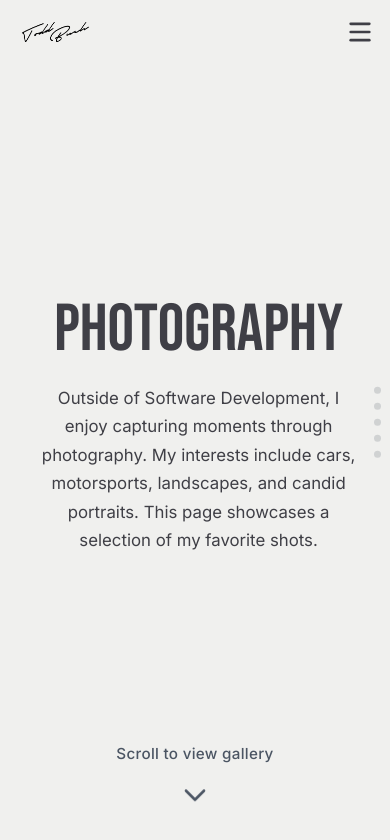
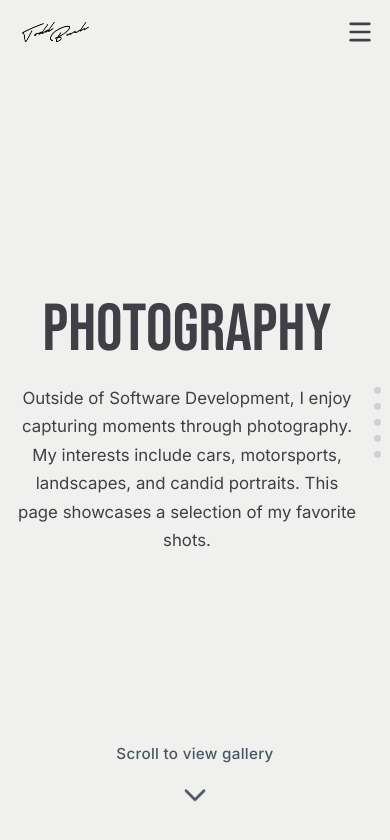
Before and after one commit to todd-buch/Portfolio, a React (Vite) app: page /photography in a window 390 px wide. Shown: the top 840 px of the page. Built offline with nearby package versions, Linux system fonts and the light colour scheme.

Commit message:
Touch ups to the photography expanding cards, fix photography text at the top.

```diff
--- a/src/pages/Photography/PhotoScroller.css
+++ b/src/pages/Photography/PhotoScroller.css
@@ -60,7 +60,8 @@
   align-items: center;
   justify-content: center;
   text-align: center;
-  max-width: 40rem;
+  width: 100%;
+  max-width: 100%;
   margin: 0 auto;
   padding-bottom: 5rem;
 }
@@ -337,20 +338,16 @@
 
 @media (max-width: 900px) {
   /*
-   * Intro centering only — keep original type scale; nudge for side dots.
+   * Intro centering — match slide left/right padding so the text
+   * is centred between the left edge and the dot nav on the right.
    */
   .photo-intro {
-    padding: 7.5rem 2rem 2rem;
-    padding-left: calc(2rem + 0.45rem);
-    padding-right: 2rem;
+    padding: 7.5rem 2.25rem 2rem 1.25rem;
     box-sizing: border-box;
   }
 
   .photo-intro-center {
     width: 100%;
-    max-width: 40rem;
-    margin-inline: auto;
-    padding-bottom: 5rem;
     box-sizing: border-box;
   }
 
@@ -480,6 +477,11 @@
 }
 
 @media (max-width: 480px) {
+  .photo-intro {
+    padding-left: 1rem;
+    padding-right: 2rem;
+  }
+
   .photo-slide {
     --photo-mobile-pad-bottom: max(1.65rem, env(safe-area-inset-bottom, 0px));
     --photo-mobile-chrome: 5.5rem;
--- a/src/pages/Photography/Photo_Description.css
+++ b/src/pages/Photography/Photo_Description.css
@@ -225,13 +225,13 @@
     font-size: clamp(1.2rem, 5.2vw, 1.55rem);
     line-height: 1.2;
   }
-}
 
-/* Programmatic collapse (scroll away) — no height animation that fights scroll */
-.photo-description-box--instant .photo-description-details,
-.photo-description-box--instant .photo-description-top,
-.photo-description-box--instant .photo-description-toggle-icon {
-  transition: none !important;
+  /* Programmatic collapse (scroll away) — no height animation that fights scroll */
+  .photo-description-box--instant .photo-description-details,
+  .photo-description-box--instant .photo-description-top,
+  .photo-description-box--instant .photo-description-toggle-icon {
+    transition: none !important;
+  }
 }
 
 @media (prefers-reduced-motion: reduce) {
--- a/src/pages/Photography/Photo_Description.tsx
+++ b/src/pages/Photography/Photo_Description.tsx
@@ -35,6 +35,8 @@ export default function Photo_Description({
   const scrollBeforeExpand = useRef<number | null>(null);
   const detailsId = useId();
   const [expanded, setExpanded] = useState(false);
+  const expandedRef = useRef(expanded);
+  expandedRef.current = expanded;
 
   const hasDate = date != null && date !== "";
   const hasBody = children != null && children !== "";
@@ -62,7 +64,7 @@ export default function Photo_Description({
     if (!scroller) return;
 
     const onActiveChange = (event: Event) => {
-      if (!expanded) return;
+      if (!expandedRef.current) return;
       const detail = (
         event as CustomEvent<{ activeIndex: number; dotsDimmed: boolean }>
       ).detail;
@@ -92,7 +94,7 @@ export default function Photo_Description({
     return () => {
       scroller.removeEventListener("photo-active-change", onActiveChange);
     };
-  }, [expanded]);
+  }, []);
 
   const openGallery = () => {
     if (!galleryTo) return;
@@ -144,16 +146,24 @@ export default function Photo_Description({
 
       const boxRect = box.getBoundingClientRect();
       const rootRect = root.getBoundingClientRect();
-      const pad = 16;
-      const overflowBottom = boxRect.bottom - (rootRect.bottom - pad);
+      const bottomPad = 16;
+      const isMobile = window.innerWidth <= 900;
+      const topBoundary = isMobile ? 104 : 128;
+
+      const overflowBottom = boxRect.bottom - (rootRect.bottom - bottomPad);
       if (overflowBottom <= 0) return;
 
-      const maxNudge = root.clientHeight * 0.35;
-      root.scrollBy({
-        top: Math.min(overflowBottom, maxNudge),
-        behavior: "smooth",
-      });
-    }, 360);
+      // Ensure the top of the card does not scroll above the top header boundary
+      const maxScrollToKeepTopVisible = Math.max(0, boxRect.top - (rootRect.top + topBoundary));
+      const scrollAmount = Math.min(overflowBottom, maxScrollToKeepTopVisible);
+
+      if (scrollAmount > 0) {
+        root.scrollBy({
+          top: scrollAmount,
+          behavior: "smooth",
+        });
+      }
+    }, 400);
   };
 
   const boxClass = [
```
